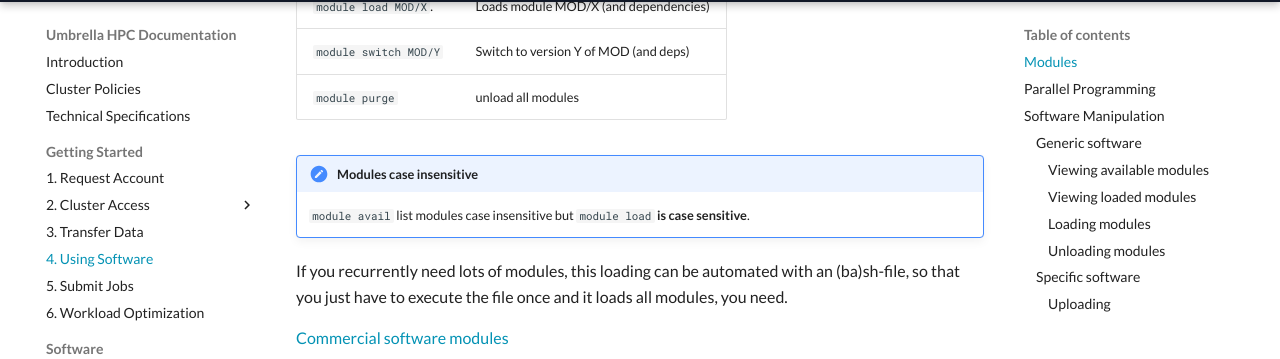
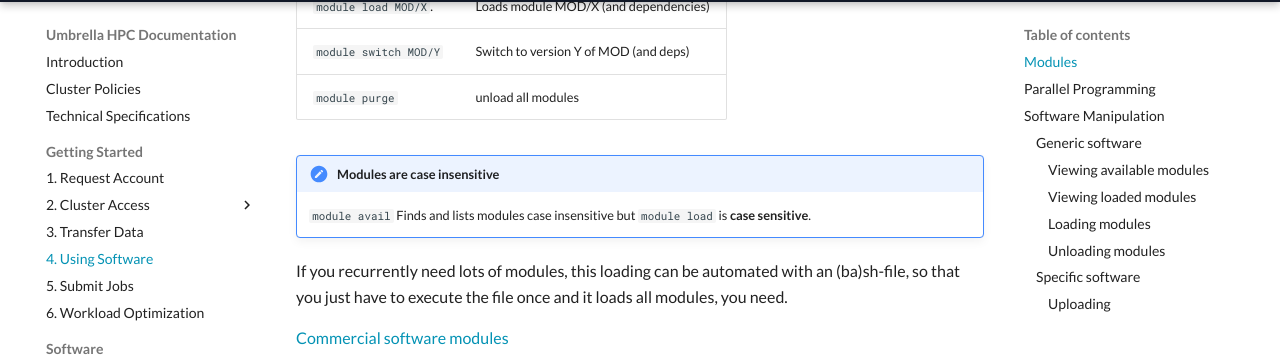
Before and after one commit to gferhpc/supercomputing.tue.nl, an MkDocs documentation site: the page built from pages/documentation/steps/software/index.md, in a window 1280 px wide and 900 px high, scrolled down 524 px. Shown: the part 94-453 px from the top of the window. Built offline with MkDocs 1.6.1 and Material for MkDocs 9.7.7, drawn with Linux system fonts in a browser that asks for light colours.

Commit message:
Update index.md

```diff
--- a/pages/documentation/steps/software/index.md
+++ b/pages/documentation/steps/software/index.md
@@ -18,8 +18,8 @@ The most common used module commands are:
 | `module purge`        | unload all modules                    |
 
 
-!!! note "Modules case insensitive"
-    `module avail` list modules case insensitive but `module load` **is case sensitive**.
+!!! note "Modules are case insensitive"
+    `module avail` Finds and lists modules case insensitive but `module load` is **case sensitive**.
 
 If you recurrently need lots of modules, this loading can be automated with an (ba)sh-file, so that you just have to execute the file once and it loads all modules, you need.
 
```
